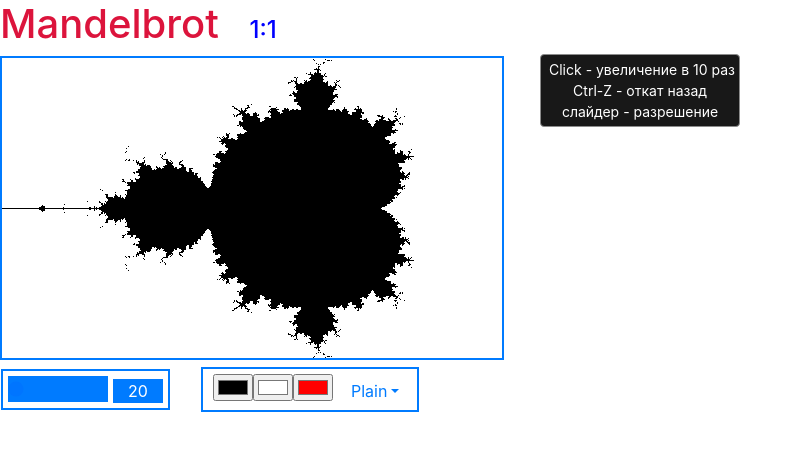
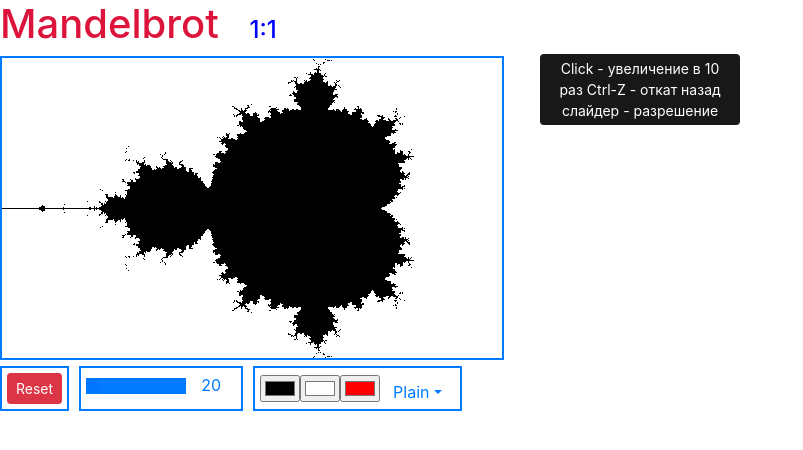
Before and after one commit to vladmikhbond/MandelbrotNg, an Angular app: page / in a window 1280 px wide. Shown: the top 450 px of the page, without its empty margins (0-803 px from the left). Built offline with nearby package versions, Linux system fonts and the light colour scheme.

Commit message:
reset button

```diff
--- a/src/app/app.component.css
+++ b/src/app/app.component.css
@@ -4,52 +4,53 @@
 h1 {
   color: crimson;
 }
-#limits {
+#scaleSpan {
+  font-size: 60%;
+  margin-left: 20px;
+  color: blue;
+}
+
+td {
   display: inline-block;
   border: 2px solid #007bff;
+  margin-right: 10px;
+  padding: 5px;
+  height: 45px;
 }
+
 #limits input {
+  margin-top: 5px;
   width: 100px;
-  height: 26px;
-  margin: 5px 0px 5px 5px;
   -webkit-appearance: none;
   background-color: #007bff;
 }
 #limits span {
   display: inline-block;
   width: 50px;
-  margin: 5px 5px 5px 5px;
-  background-color: #007bff;
-  color: white;
+  color: #007bff;
   text-align: center;
-  vertical-align: bottom;
+  vertical-align: top;
 }
 
 #colors {
-  display: inline-block;
-  border: 2px solid #007bff;
-  padding-left: 10px;
+
 }
 #colors input {
-  margin: 5px 0px 5px 0px;
   width: 40px;
 }
 #colors button {
-  margin: 0 5px 0 5px;
 }
 
-#scaleSpan {
-  font-size: 60%;
-  margin-left: 20px;
-  color: blue;
-}
 #elapsedTime {
   font-size: small;
   color: blue;
 }
 
-::ng-deep .tooltip-inner {
-  /*width: 400px;*/
-  border: 1px solid gray;
-  white-space: pre;
-}
+
+/*::ng-deep .tooltip-inner {*/
+/*  background-color: darkgreen;*/
+/*  font-size: 125%;*/
+/*}*/
+/*::ng-deep .arrow::before {*/
+/*  display: none;*/
+/*}*/
--- a/src/app/app.component.html
+++ b/src/app/app.component.html
@@ -3,7 +3,12 @@
 <app-picture></app-picture>
 <table>
   <tr>
-    <td style="width: 200px">
+    <td>
+      <div id="reset">
+      <button class="btn btn-danger btn-sm" (click)="reset()">Reset</button>
+      </div>
+    </td>
+    <td>
       <div id="limits">
         <input type="range" #limit [value]="win.iterLimit" (mousemove)="f()" (change)="onLimitChange(+limit.value)"
                min="20" max="2000" step="20" ngbTooltip="Resolution">
@@ -11,7 +16,7 @@
       </div>
     </td>
 
-    <td style="width: 250px">
+    <td>
       <div id="colors">
         <input type="color" #dark ngbTooltip="Dark Color" value="#000000" (change)="h('dark', dark.value)">
         <input type="color" #light ngbTooltip="Light Color" value="#FFFFFF" (change)="h('light', light.value)">
@@ -26,20 +31,10 @@
         </div>
       </div>
     </td>
-    <td style="width: 150px">
+    <td style="border: none">
       {{picture ? picture.iterInPoint : ''}}
-    </td>
-  </tr>
-
-  <tr>
-    <td>
-
-    </td>
-
-    <td>
       <span id="elapsedTime" title="elapsedTime">{{elapsedTime}}</span>
     </td>
-    <td></td>
   </tr>
 </table>
 </div>
--- a/src/app/app.component.ts
+++ b/src/app/app.component.ts
@@ -27,6 +27,8 @@ Ctrl-Z - откат назад
      return '';
   }
 
+  ////////////////// event handlers /////////////////////////
+
   onLimitChange(newLimit: number) {
     this.win.iterLimit = newLimit;
     this.picture.draw();
@@ -53,4 +55,9 @@ Ctrl-Z - откат назад
        this.picture.draw();
      }
   }
+
+  reset() {
+    this.win.historyReset();
+    this.picture.draw();
+  }
 }
--- a/src/app/window.service.ts
+++ b/src/app/window.service.ts
@@ -63,6 +63,12 @@ export class WindowService {
       [this.x1, this.y1, this.x2, this.y2, this.iterLimit] = this.history.pop();
     }
   }
+  historyReset() {
+    if (this.history.length > 0) {
+      [this.x1, this.y1, this.x2, this.y2, this.iterLimit] = this.history[0];
+      this.history = [];
+    }
+  }
 
   // приблизительное определение наименьшей глубины итерации в изображении
   minIter(canvas: HTMLCanvasElement) {
```
